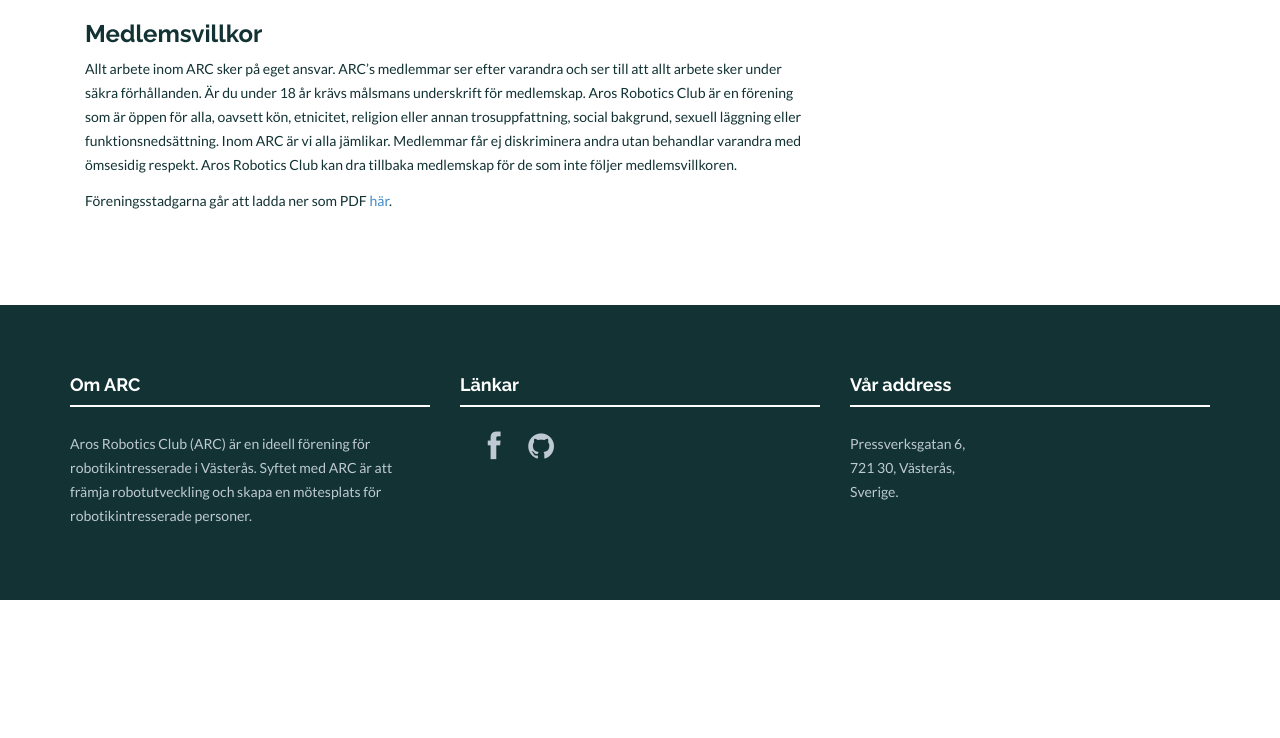
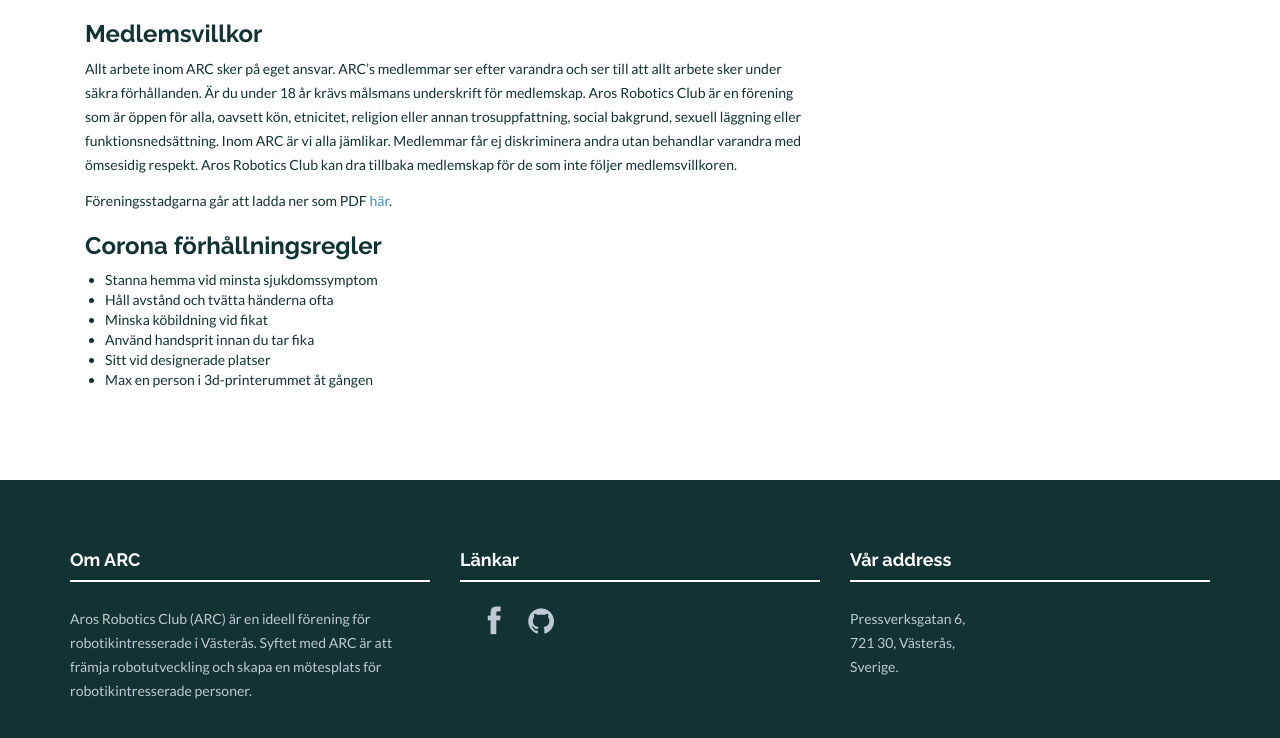
Before and after one commit to ARCsweden/ARCsweden.github.io, a Jekyll site: the page built from contact.html, in a window 1280 px wide and 900 px high, scrolled down 2985 px, cut to the strip 125-863 px from the top of the window. Built offline with Jekyll 4.4.1, drawn with Linux system fonts in a browser that asks for light colours; nearby versions of some CDN libraries; before the commit the page ends 3710 px from its top, so only the background shows below that.

Commit message:
Update contact.html

```diff
--- a/contact.html
+++ b/contact.html
@@ -34,6 +34,15 @@ permalink: /contact/
             <h3>Medlemsvillkor</h3>
             <p>Allt arbete inom ARC sker på eget ansvar. ARC’s medlemmar ser efter varandra och ser till att allt arbete sker under säkra förhållanden. Är du under 18 år krävs målsmans underskrift för medlemskap. Aros Robotics Club är en förening som är öppen för alla, oavsett kön, etnicitet, religion eller annan trosuppfattning, social bakgrund, sexuell läggning eller funktionsnedsättning. Inom ARC är vi alla jämlikar. Medlemmar får ej diskriminera andra utan behandlar varandra med ömsesidig respekt. Aros Robotics Club kan dra tillbaka medlemskap för de som inte följer medlemsvillkoren.</p>
             <p>Föreningsstadgarna går att ladda ner som PDF <a href="{{site.url}}/assets/foreningsstadgar.pdf">här</a>.</p>
+            <h3>Corona förhållningsregler</h3>
+            <ul>
+                <li>Stanna hemma vid minsta sjukdomssymptom</li>
+                <li>Håll avstånd och tvätta händerna ofta</li>
+                <li>Minska köbildning vid fikat</li>
+                <li>Använd handsprit innan du tar fika</li>
+                <li>Sitt vid designerade platser</li>
+                <li>Max en person i 3d-printerummet åt gången</li>
+            </ul>
         </div><!--/col-lg-8 -->
 
 </div><!--/container -->
```
